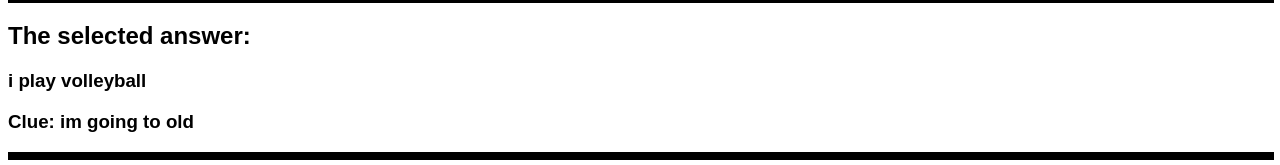
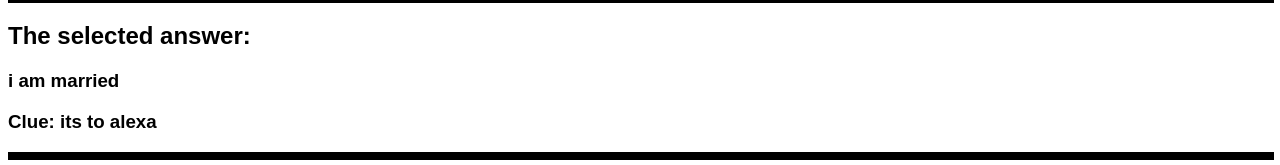
Before and after one commit to ConnBots/ConnBots.github.io, a plain HTML site: page filloutform.html in a window 1280 px wide. Shown: the part 682-847 px from the top of the page. Drawn offline with Linux system fonts and the light colour scheme.

Commit message:
Update filloutform.html

```diff
--- a/filloutform.html
+++ b/filloutform.html
@@ -134,8 +134,8 @@ body {font-family: Arial, Helvetica, sans-serif;}
 
 <h2>The selected answer:</h2>
 
-<h3>i play volleyball </h3>
-<h3>Clue: im going to old</h3>
+<h3>i am married</h3>
+<h3>Clue: its to alexa</h3>
 
 <hr size="8" width="100%" color="black">
 
```
